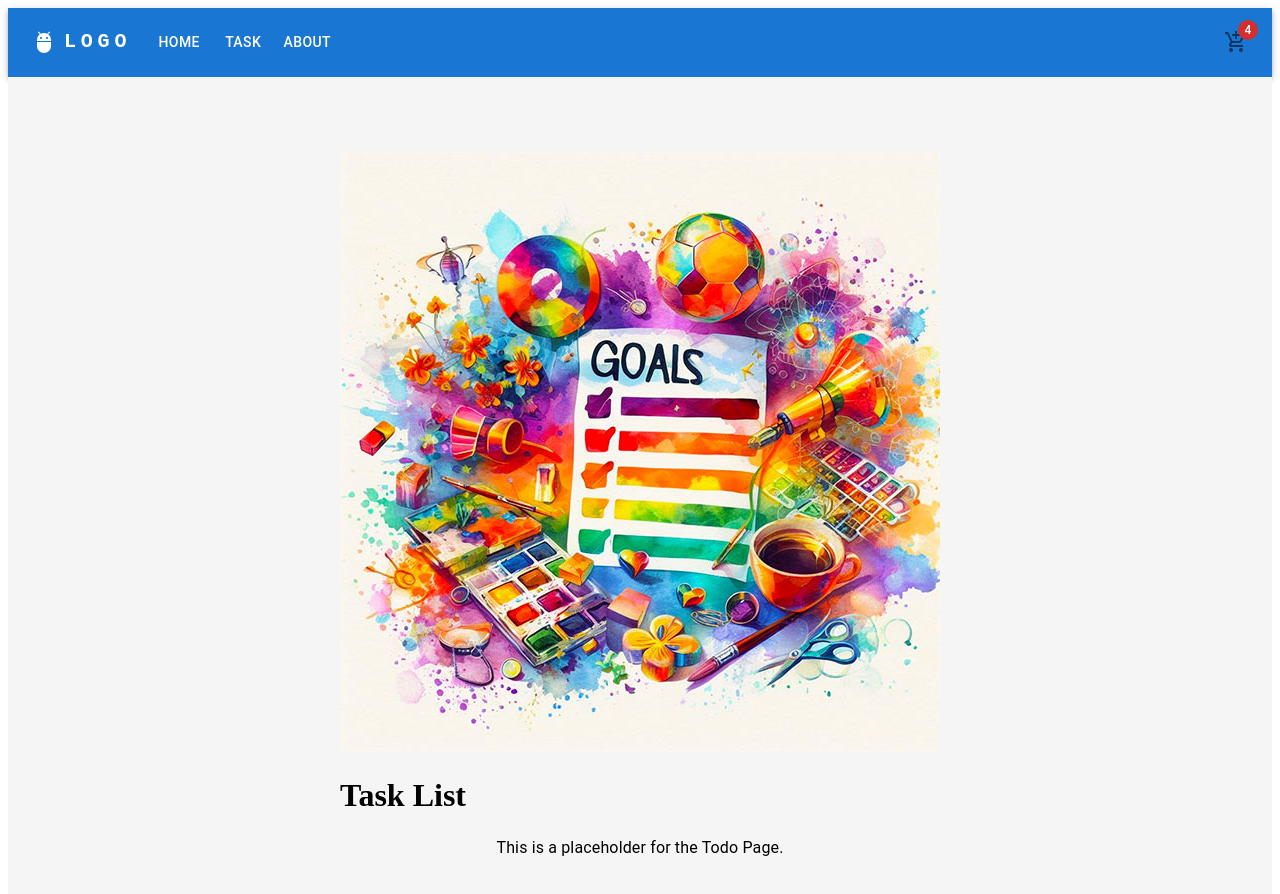
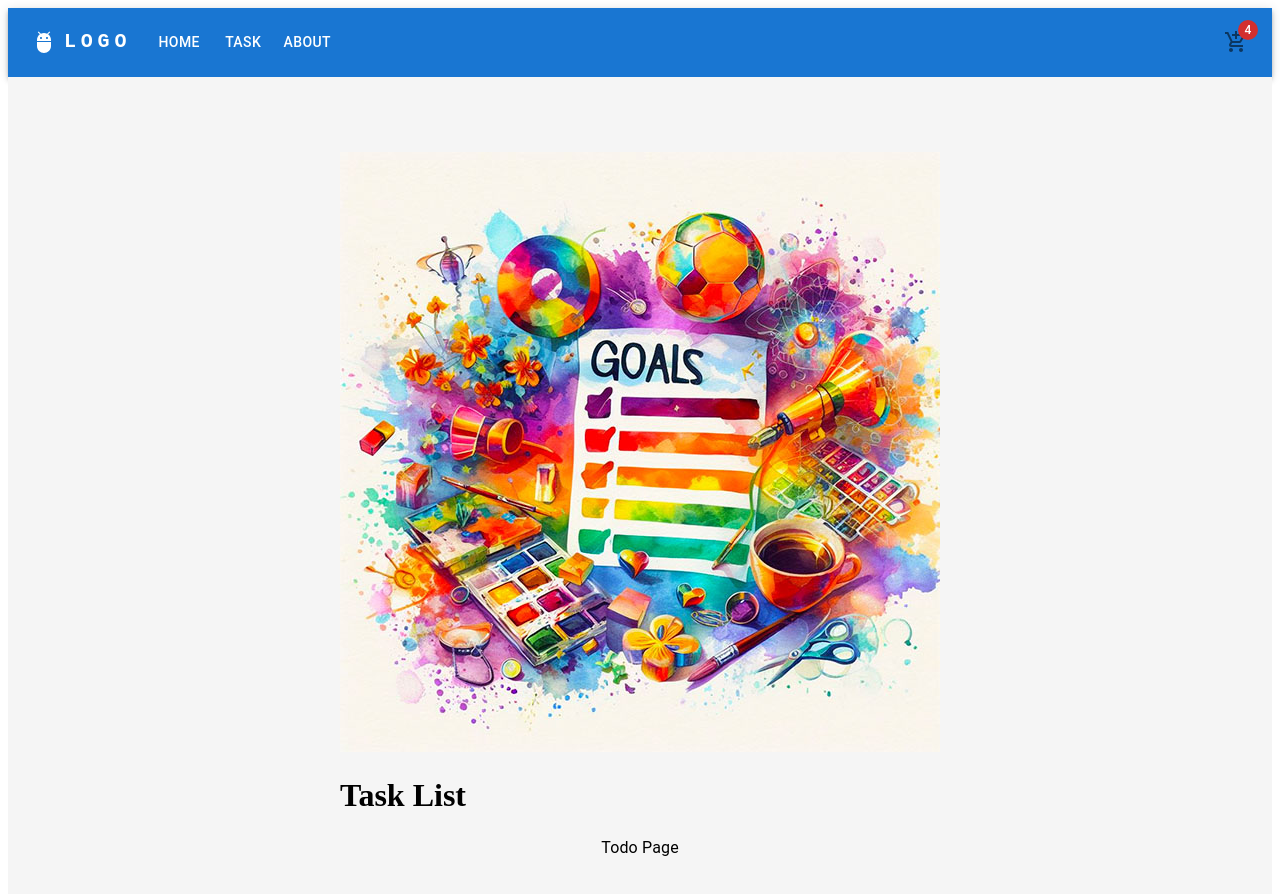
Before and after one commit to lalaphalla/todo-ts, a React (Vite) app: page /todo in a window 1280 px wide. Shown: the top 894 px of the page. Built offline with nearby package versions, Linux system fonts and the light colour scheme.

Commit message:
feat change

```diff
--- a/src/pages/Todo/view.tsx
+++ b/src/pages/Todo/view.tsx
@@ -16,7 +16,7 @@ export default function TodoView() {
         <h1>Task List</h1>
       </Header>
       <Typography variant="body1" gutterBottom>
-        This is a placeholder for the Todo Page.
+        Todo Page
       </Typography>
     </Box>
   );
```
